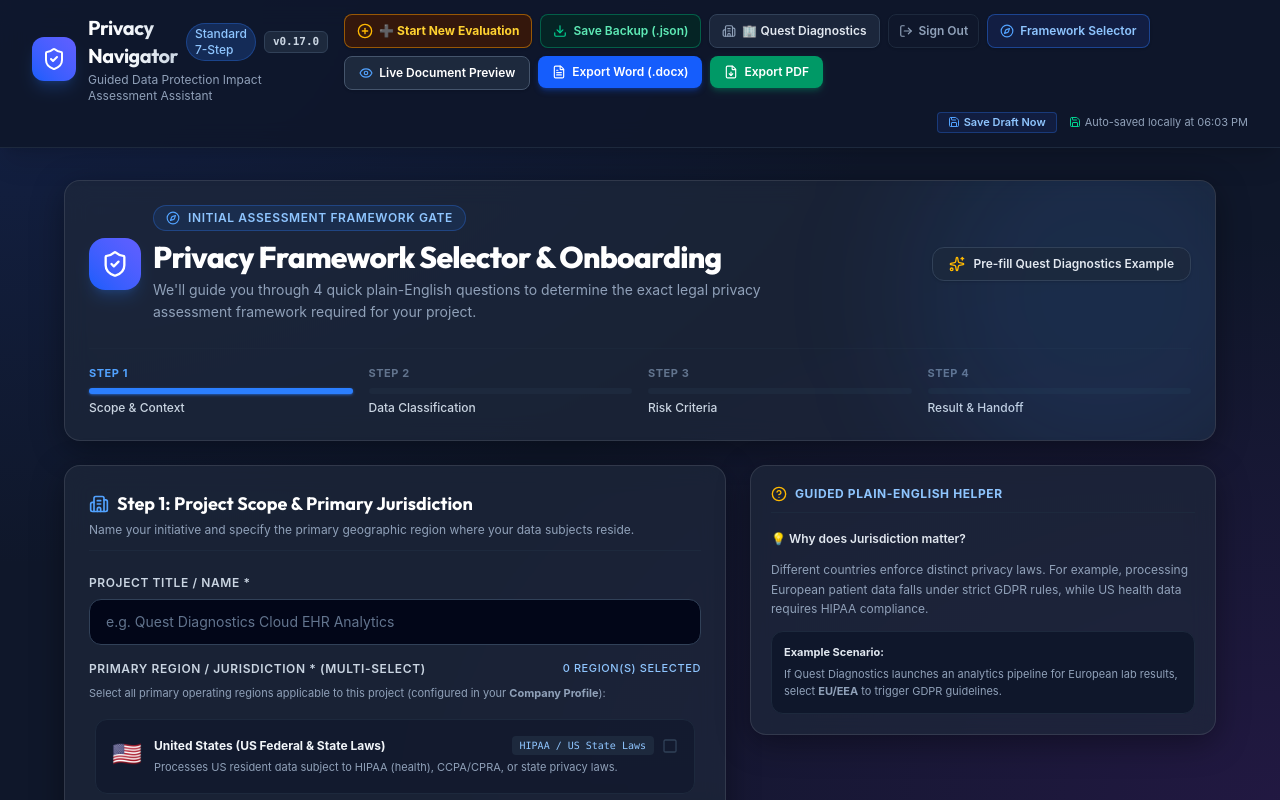
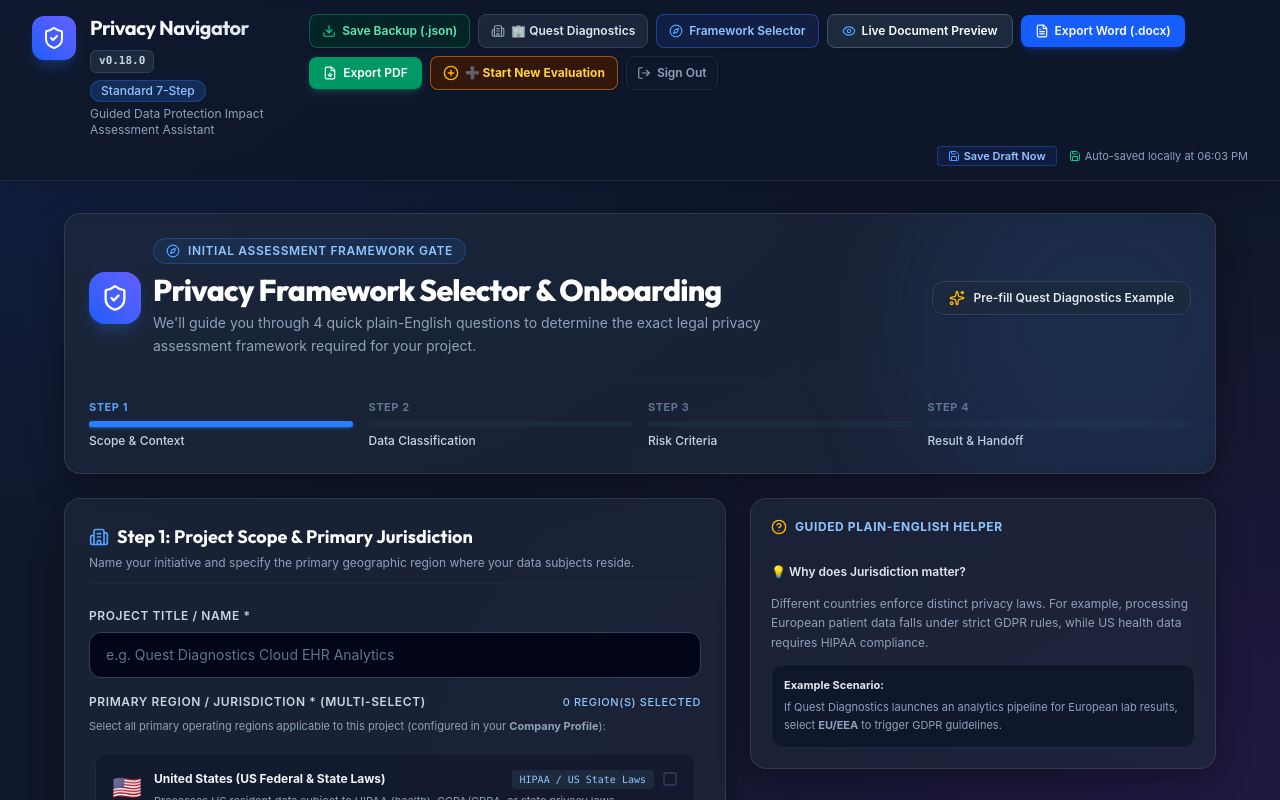
Before and after one commit to grebnetro/privacy-navigator, a React (Vite) app: page / in a window 1280 px wide. Both pictures are taken after a click on the button "Sign In with Quest Enterprise SSO (Okta / Azure AD)". Shown: the top 800 px of the page. Built offline with nearby package versions, Linux system fonts and the light colour scheme.

Commit message:
0.18.0: Header Bar Re-layout & Button Reordering

```diff
--- a/src/components/Header.tsx
+++ b/src/components/Header.tsx
@@ -85,17 +85,28 @@ export const Header: React.FC<HeaderProps> = ({
   return (
     <header className="sticky top-0 z-40 bg-slate-900/90 backdrop-blur-md border-b border-slate-800 text-white px-4 lg:px-8 py-3.5 shadow-xl">
       <div className="max-w-7xl mx-auto flex flex-col md:flex-row items-start justify-between gap-4">
-        <div className="flex items-center space-x-3">
-          <div className="p-2.5 bg-gradient-to-tr from-blue-600 to-indigo-500 rounded-xl shadow-lg shadow-blue-500/20 shrink-0">
+        {/* Left Column: Shield Logo + Title Stack */}
+        <div className="flex items-start space-x-3.5">
+          <div className="p-2.5 bg-gradient-to-tr from-blue-600 to-indigo-500 rounded-xl shadow-lg shadow-blue-500/20 shrink-0 mt-0.5">
             <ShieldCheck className="w-6 h-6 text-white" />
           </div>
-          <div>
-            <div className="flex items-center gap-2">
-              <h1 className="text-xl font-bold font-heading tracking-tight bg-gradient-to-r from-white via-slate-100 to-slate-300 bg-clip-text text-transparent">
-                Privacy Navigator
-              </h1>
+          <div className="flex flex-col space-y-1">
+            {/* Line 1: Title (One single line) */}
+            <h1 className="text-xl font-bold font-heading tracking-tight bg-gradient-to-r from-white via-slate-100 to-slate-300 bg-clip-text text-transparent whitespace-nowrap">
+              Privacy Navigator
+            </h1>
+
+            {/* Line 2: Version */}
+            <div>
+              <span className="text-[11px] px-2 py-0.5 rounded-md bg-slate-800 text-slate-300 border border-slate-700 font-mono font-semibold inline-block" id="app-version-tag">
+                v{versionData.version}
+              </span>
+            </div>
+
+            {/* Line 3: Framework Badge */}
+            <div>
               {onboardingPayload ? (
-                <div className="flex items-center gap-1.5">
+                <div className="flex items-center gap-1.5 flex-wrap">
                   <span className="text-xs px-2.5 py-0.5 rounded-full bg-blue-600/30 text-blue-300 border border-blue-400/40 font-semibold flex items-center gap-1">
                     <span>{onboardingPayload.determinedAssessmentType} Framework</span>
                   </span>
@@ -106,22 +117,82 @@ export const Header: React.FC<HeaderProps> = ({
                   )}
                 </div>
               ) : (
-                <span className="text-xs px-2 py-0.5 rounded-full bg-blue-500/20 text-blue-300 border border-blue-500/30 font-medium">
+                <span className="text-xs px-2.5 py-0.5 rounded-full bg-blue-500/20 text-blue-300 border border-blue-500/30 font-medium inline-block">
                   Standard 7-Step
                 </span>
               )}
-              <span className="text-[11px] px-2 py-0.5 rounded-md bg-slate-800 text-slate-300 border border-slate-700 font-mono font-semibold" id="app-version-tag">
-                v{versionData.version}
-              </span>
             </div>
-            <p className="text-xs text-slate-400 mt-0.5">
+
+            {/* Line 4: Assistant Subtitle */}
+            <p className="text-xs text-slate-400">
               {onboardingPayload?.assessmentTitle || 'Guided Data Protection Impact Assessment Assistant'}
             </p>
           </div>
         </div>
 
-        <div className="flex flex-wrap items-start gap-2">
-          {/* Start New Evaluation Button */}
+        {/* Right Column: Action Buttons Grouped Left to Right */}
+        <div className="flex flex-wrap items-center gap-2">
+          {/* Other Controls (Left of Exports) */}
+          <button
+            onClick={handleExportJson}
+            className="flex items-center gap-1.5 px-3 py-2 text-xs font-semibold text-emerald-300 bg-emerald-950/60 hover:bg-emerald-900/80 rounded-lg border border-emerald-500/40 transition shadow-sm"
+            id="save-backup-btn"
+            title="Download a backup file (.json) of your current evaluation"
+          >
+            <Download className="w-3.5 h-3.5 text-emerald-400" />
+            <span>Save Backup (.json)</span>
+          </button>
+
+          <button
+            onClick={onOpenOrgSettings}
+            className="flex items-center gap-1.5 px-3 py-2 text-xs font-semibold text-slate-200 bg-slate-800/90 hover:bg-slate-700 rounded-lg border border-slate-700 transition shadow-sm"
+            id="org-profile-btn"
+            title="Edit Organization Defaults (Controller Name, DPO Title, Contact)"
+          >
+            <Building2 className="w-3.5 h-3.5 text-slate-400" />
+            <span>🏢 {orgProfile?.organizationName || 'Org Profile'}</span>
+          </button>
+
+          <button
+            onClick={onOpenOnboarding}
+            className="flex items-center gap-1.5 px-3 py-2 text-xs font-semibold text-blue-300 bg-blue-950/60 hover:bg-blue-900/80 rounded-lg border border-blue-500/40 transition shadow-sm"
+            id="change-framework-btn"
+          >
+            <Compass className="w-3.5 h-3.5 text-blue-400" />
+            <span>Framework Selector</span>
+          </button>
+
+          <button
+            onClick={onOpenPreview}
+            className="flex items-center gap-1.5 px-3.5 py-2 text-xs font-semibold text-white bg-slate-800 hover:bg-slate-700 rounded-lg border border-slate-600 transition shadow-sm"
+            id="live-preview-btn"
+          >
+            <Eye className="w-3.5 h-3.5 text-blue-400" />
+            <span>Live Document Preview</span>
+          </button>
+
+          {/* Export Group (To Left of Sign Out & Start New Evaluation) */}
+          <button
+            onClick={handleDocxExport}
+            disabled={isExporting}
+            className="flex items-center gap-1.5 px-3.5 py-2 text-xs font-semibold text-white bg-blue-600 hover:bg-blue-500 rounded-lg transition shadow-md shadow-blue-600/30 active:scale-95 disabled:opacity-50"
+            id="download-docx-btn"
+          >
+            <FileText className="w-3.5 h-3.5" />
+            <span>Export Word (.docx)</span>
+          </button>
+
+          <button
+            onClick={handlePdfExport}
+            disabled={isExporting}
+            className="flex items-center gap-1.5 px-3.5 py-2 text-xs font-semibold text-white bg-emerald-600 hover:bg-emerald-500 rounded-lg transition shadow-md shadow-emerald-600/30 active:scale-95 disabled:opacity-50"
+            id="download-pdf-btn"
+          >
+            <FileDown className="w-3.5 h-3.5" />
+            <span>Export PDF</span>
+          </button>
+
+          {/* Far Right Primary Actions: Start New Evaluation & Sign Out */}
           <button
             onClick={onOpenNewEvaluation}
             className="flex items-center gap-1.5 px-3 py-2 text-xs font-bold text-amber-300 bg-amber-950/70 hover:bg-amber-900/90 rounded-lg border border-amber-500/50 transition shadow-sm"
@@ -132,29 +203,6 @@ export const Header: React.FC<HeaderProps> = ({
             <span>➕ Start New Evaluation</span>
           </button>
 
-          {/* Save Backup JSON Button */}
-          <button
-            onClick={handleExportJson}
-            className="flex items-center gap-1.5 px-3 py-2 text-xs font-semibold text-emerald-300 bg-emerald-950/60 hover:bg-emerald-900/80 rounded-lg border border-emerald-500/40 transition shadow-sm"
-            id="save-backup-btn"
-            title="Download a backup file (.json) of your current evaluation"
-          >
-            <Download className="w-3.5 h-3.5 text-emerald-400" />
-            <span>Save Backup (.json)</span>
-          </button>
-
-          {/* Org Profile Manager Button */}
-          <button
-            onClick={onOpenOrgSettings}
-            className="flex items-center gap-1.5 px-3 py-2 text-xs font-semibold text-slate-200 bg-slate-800/90 hover:bg-slate-700 rounded-lg border border-slate-700 transition shadow-sm"
-            id="org-profile-btn"
-            title="Edit Organization Defaults (Controller Name, DPO Title, Contact)"
-          >
-            <Building2 className="w-3.5 h-3.5 text-slate-400" />
-            <span>🏢 {orgProfile?.organizationName || 'Org Profile'}</span>
-          </button>
-
-          {/* Sign Out Button */}
           {onLogout && (
             <button
               onClick={onLogout}
@@ -165,48 +213,6 @@ export const Header: React.FC<HeaderProps> = ({
               <span className="hidden sm:inline">Sign Out</span>
             </button>
           )}
-
-          {/* Framework Selector Button */}
-          <button
-            onClick={onOpenOnboarding}
-            className="flex items-center gap-1.5 px-3 py-2 text-xs font-semibold text-blue-300 bg-blue-950/60 hover:bg-blue-900/80 rounded-lg border border-blue-500/40 transition shadow-sm"
-            id="change-framework-btn"
-          >
-            <Compass className="w-3.5 h-3.5 text-blue-400" />
-            <span>Framework Selector</span>
-          </button>
-
-          {/* Live Preview Button */}
-          <button
-            onClick={onOpenPreview}
-            className="flex items-center gap-1.5 px-3.5 py-2 text-xs font-semibold text-white bg-slate-800 hover:bg-slate-700 rounded-lg border border-slate-600 transition shadow-sm"
-            id="live-preview-btn"
-          >
-            <Eye className="w-3.5 h-3.5 text-blue-400" />
-            <span>Live Document Preview</span>
-          </button>
-
-          {/* Export Word (.docx) */}
-          <button
-            onClick={handleDocxExport}
-            disabled={isExporting}
-            className="flex items-center gap-1.5 px-3.5 py-2 text-xs font-semibold text-white bg-blue-600 hover:bg-blue-500 rounded-lg transition shadow-md shadow-blue-600/30 active:scale-95 disabled:opacity-50"
-            id="download-docx-btn"
-          >
-            <FileText className="w-3.5 h-3.5" />
-            <span>Export Word (.docx)</span>
-          </button>
-
-          {/* Export PDF */}
-          <button
-            onClick={handlePdfExport}
-            disabled={isExporting}
-            className="flex items-center gap-1.5 px-3.5 py-2 text-xs font-semibold text-white bg-emerald-600 hover:bg-emerald-500 rounded-lg transition shadow-md shadow-emerald-600/30 active:scale-95 disabled:opacity-50"
-            id="download-pdf-btn"
-          >
-            <FileDown className="w-3.5 h-3.5" />
-            <span>Export PDF</span>
-          </button>
         </div>
       </div>
 
--- a/version.json
+++ b/version.json
@@ -1,4 +1,4 @@
 {
-  "version": "0.17.0",
+  "version": "0.18.0",
   "updated": "2026-08-06"
 }
```
Also changed, not shown: 1 other file (tests, documents, lock files or other folders).
